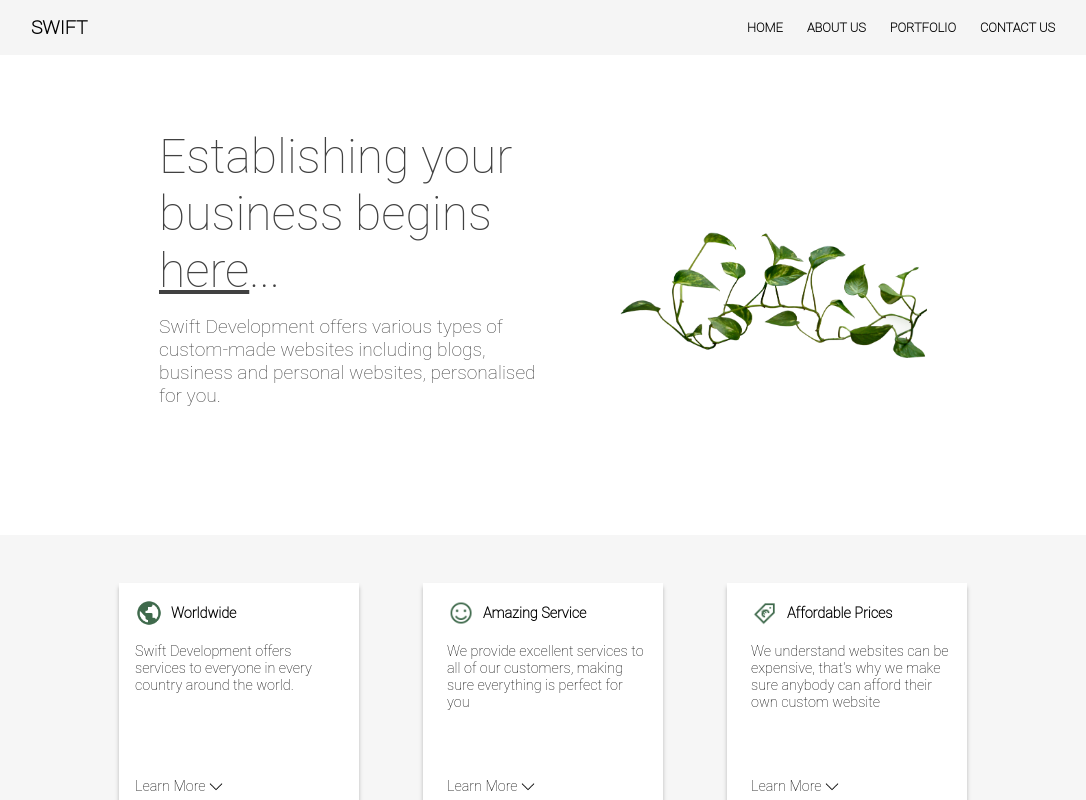
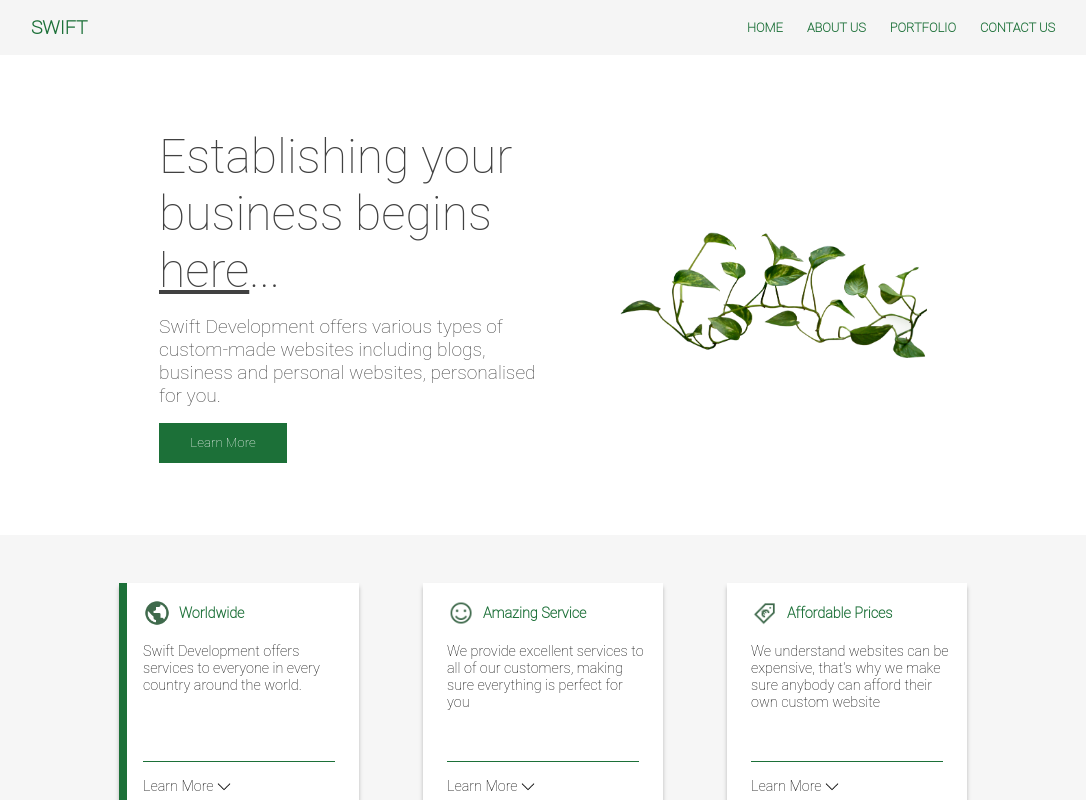
Before and after one commit to harleyswift1/swift-design-1, a React (Create React App) app: page / in a window 1280 px wide. Shown: the top 800 px of the page, without its empty margins (97-1183 px from the left). Built offline with nearby package versions, Linux system fonts and the light colour scheme.

Commit message:
Fixed root variables

```diff
--- a/src/App.css
+++ b/src/App.css
@@ -14,6 +14,6 @@
 }
 
 button:hover {
-    filter: brightness(90%);
+    filter: brightness(110%);
     transition: 90ms ease-in-out;
 }
--- a/src/components/content/Content.css
+++ b/src/components/content/Content.css
@@ -1,5 +1,9 @@
 .page {
     margin: auto;
+}
+
+:root {
+    --primary-color: #1c7038;
 }
 
 .content {
```
